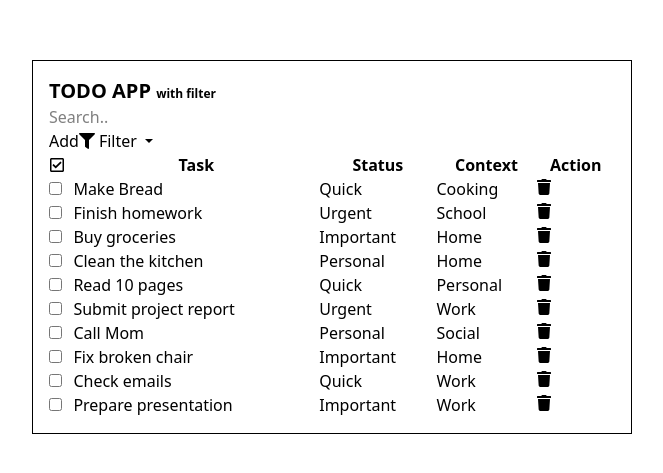
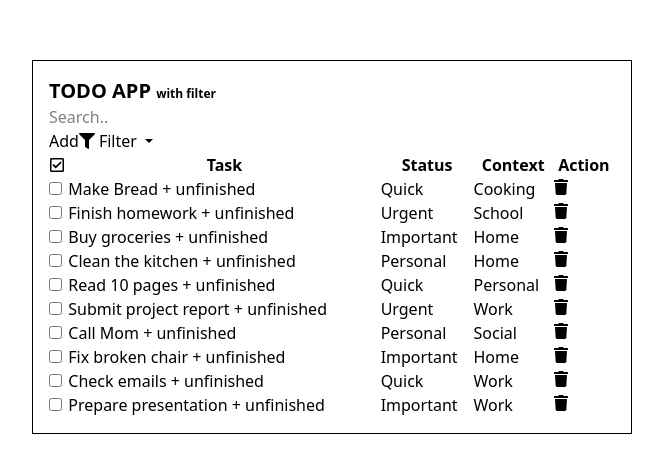
Before and after one commit to Zer0-Gravity/mini-react-project, a React (Vite) app in the folder todo-app-filter/: page / in a window 1280 px wide. Shown: the part 153-626 px from the top of the page, without its empty margins (308-971 px from the left). Built offline with nearby package versions, Linux system fonts and the light colour scheme.

Commit message:
Feat: Change todo status to "finish" when checked

```diff
--- a/todo-app-filter/src/Component/TableTodo.tsx
+++ b/todo-app-filter/src/Component/TableTodo.tsx
@@ -3,6 +3,7 @@ import { FaRegCheckSquare, FaTrash } from "react-icons/fa";
 interface TableProps {
     todos: TodoProps[];
     delTodo: (index: number) => void;
+    handleCheckedTodo: (titleToUpdate: string) => void;
 }
 
 interface TodoProps {
@@ -14,7 +15,7 @@ interface TodoProps {
 
 type Status = "finish" | "unfinished";
 
-function TableTodo({ todos, delTodo }: TableProps) {
+function TableTodo({ todos, delTodo, handleCheckedTodo }: TableProps) {
     return (
         <div>
             <table className="min-w-full">
@@ -34,12 +35,19 @@ function TableTodo({ todos, delTodo }: TableProps) {
                         todos.map((todo, index) => (
                             <tr className="has-checked:opacity-40 ">
                                 <td>
-                                    <input type="checkbox" id={todo.title} />
+                                    <input
+                                        type="checkbox"
+                                        id={todo.title}
+                                        checked={todo.status === "finish"}
+                                        onChange={() =>
+                                            handleCheckedTodo(todo.title)
+                                        }
+                                    />
                                 </td>
                                 <td>
                                     <label htmlFor={todo.title}>
                                         <span className="has-checked:line-through">
-                                            {todo.title}
+                                            {todo.title} + {todo.status}
                                         </span>
                                     </label>
                                 </td>
--- a/todo-app-filter/src/Component/TodoApp.tsx
+++ b/todo-app-filter/src/Component/TodoApp.tsx
@@ -25,7 +25,6 @@ function TodoApp() {
     const [tag, setTag] = useState<string>("");
     const [tagFilter, setTagFilter] = useState<string>("");
     const [searchQuery, setSearchQuery] = useState<string>("");
-    const [status, setStatus] = useState<Status>("unfinished");
 
     const handleDeleteTodos = (index: number) => {
         setTodos(todos.filter((_, i) => index !== i));
@@ -47,10 +46,25 @@ function TodoApp() {
             title: title,
             tag: tag,
             context: context,
-            status: status,
+            status: "unfinished",
         };
 
         setTodos((prev) => [...prev, newTodo]);
+    };
+
+    const handleCheckedTodo = (titleToUpdate: string) => {
+        const checkedList: TodoProps[] = todos.map((todo) => {
+            if (todo.title === titleToUpdate) {
+                const newStatus: Status =
+                    todo.status === "unfinished" ? "finish" : "unfinished";
+
+                return { ...todo, status: newStatus };
+            }
+
+            return todo;
+        });
+
+        setTodos(checkedList);
     };
 
     const filterTodos = todos.filter((todo) => {
@@ -109,7 +123,11 @@ function TodoApp() {
                 </div>
             </section>
             <section>
-                <TableTodo todos={filterTodos} delTodo={handleDeleteTodos} />
+                <TableTodo
+                    todos={filterTodos}
+                    delTodo={handleDeleteTodos}
+                    handleCheckedTodo={handleCheckedTodo}
+                />
             </section>
         </div>
     );
```
